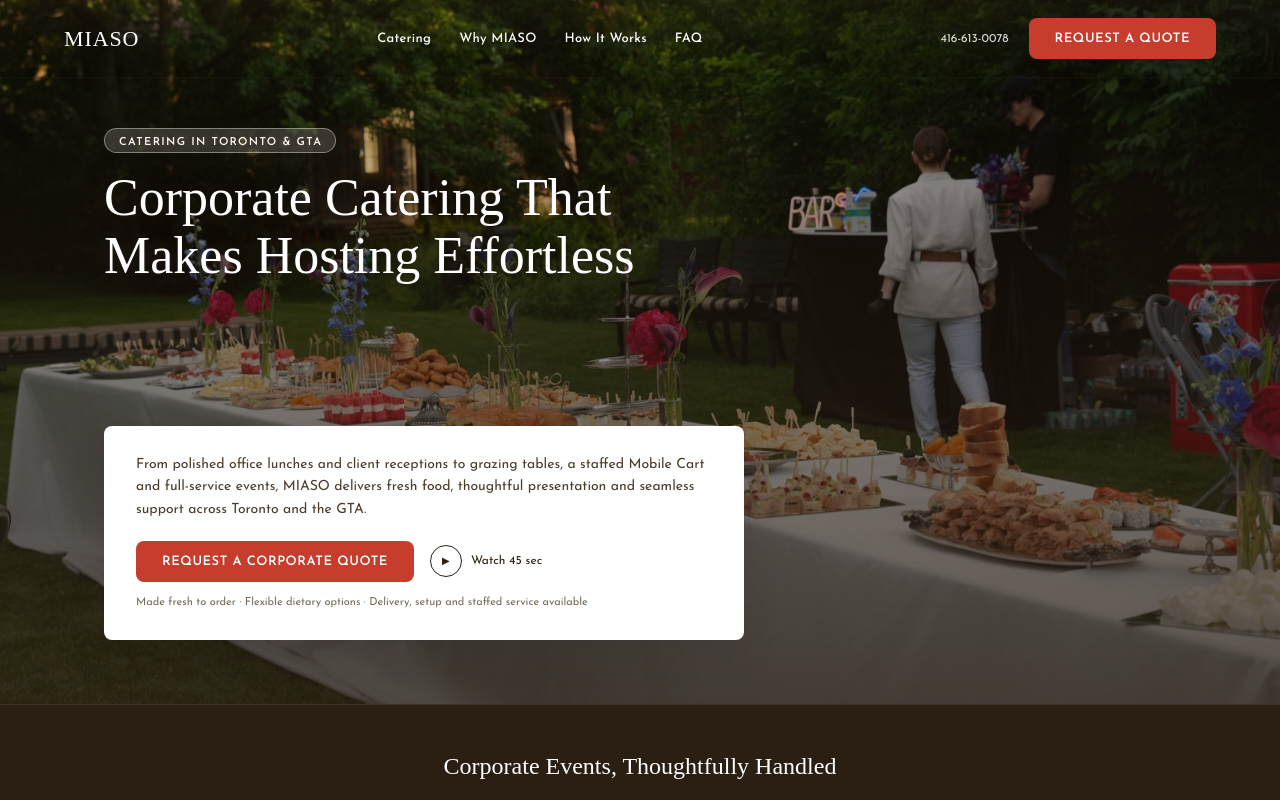
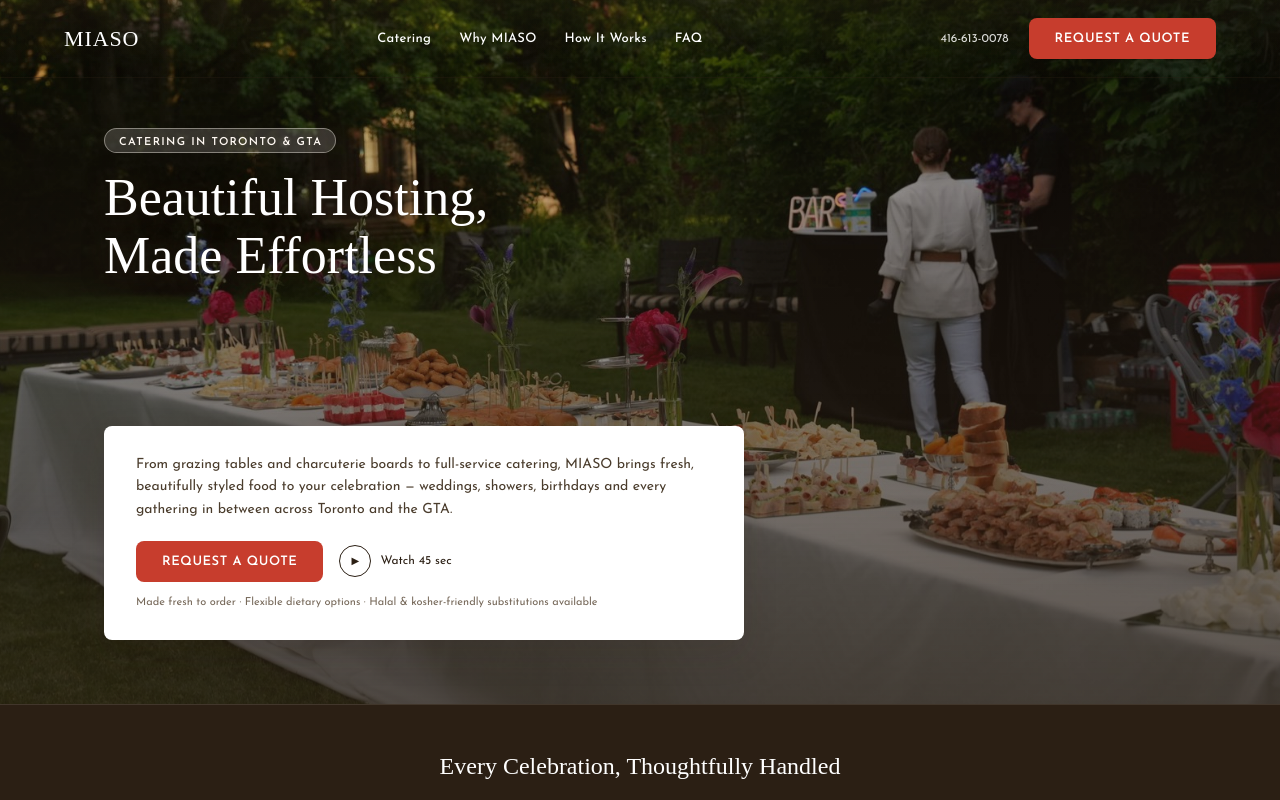
Before and after one commit to miaso-ca/general-catering-landing, a React (Vite) app: page / in a window 1280 px wide. Shown: the top 800 px of the page. Built offline with nearby package versions, Linux system fonts and the light colour scheme; a web font is replaced by a local one.

Commit message:
Rewrite Hero, StatsBar and Footer copy for general catering
Co-Authored-By: Claude Sonnet 5 <noreply@anthropic.com>

```diff
--- a/src/components/Footer.jsx
+++ b/src/components/Footer.jsx
@@ -17,7 +17,7 @@ export default function Footer() {
           <a className="footer__logo" href="#top">
             MIASO
           </a>
-          <p className="footer__tagline">Toronto &amp; GTA · Corporate Catering</p>
+          <p className="footer__tagline">Toronto &amp; GTA · Catering for Every Celebration</p>
         </div>
 
         <div className="footer__col">
--- a/src/components/Hero.jsx
+++ b/src/components/Hero.jsx
@@ -36,7 +36,7 @@ export default function Hero({ onWatchVideo, onRequestQuote }) {
                 }`}
                 ref={headline.ref}
               >
-                Corporate Catering That Makes Hosting&nbsp;Effortless
+                Beautiful Hosting, Made&nbsp;Effortless
               </h1>
             </div>
 
@@ -45,13 +45,14 @@ export default function Hero({ onWatchVideo, onRequestQuote }) {
               ref={card.ref}
             >
               <p className="hero__desc">
-                From polished office lunches and client receptions to grazing tables, a staffed
-                Mobile Cart and full-service events, MIASO delivers fresh food, thoughtful
-                presentation and seamless support across Toronto and the GTA.
+                From grazing tables and charcuterie boards to full-service catering, MIASO
+                brings fresh, beautifully styled food to your celebration — weddings,
+                showers, birthdays and every gathering in between across Toronto and
+                the GTA.
               </p>
               <div className="hero__actions">
                 <button className="btn" type="button" onClick={onRequestQuote}>
-                  Request a Corporate&nbsp;Quote
+                  Request a&nbsp;Quote
                 </button>
                 <button className="hero__watch" onClick={onWatchVideo} type="button">
                   <span className="hero__play">▶</span>
@@ -59,8 +60,8 @@ export default function Hero({ onWatchVideo, onRequestQuote }) {
                 </button>
               </div>
               <div className="hero__trust">
-                Made fresh to order · Flexible dietary options · Delivery, setup and staffed
-                service available
+                Made fresh to order · Flexible dietary options · Halal &amp; kosher-friendly
+                substitutions available
               </div>
             </div>
           </div>
--- a/src/components/StatsBar.jsx
+++ b/src/components/StatsBar.jsx
@@ -70,7 +70,7 @@ export default function StatsBar() {
   return (
     <div className="section-dark">
       <section className="section stats-bar">
-        <h2 className="stats-bar__heading">Corporate Events, Thoughtfully&nbsp;Handled</h2>
+        <h2 className="stats-bar__heading">Every&nbsp;Celebration, Thoughtfully&nbsp;Handled</h2>
         <div className="stats-bar__grid">
           {STATS.map((s, i) => (
             <Stat key={s.value ?? s.countTo} stat={s} delay={i * 100} />
```
